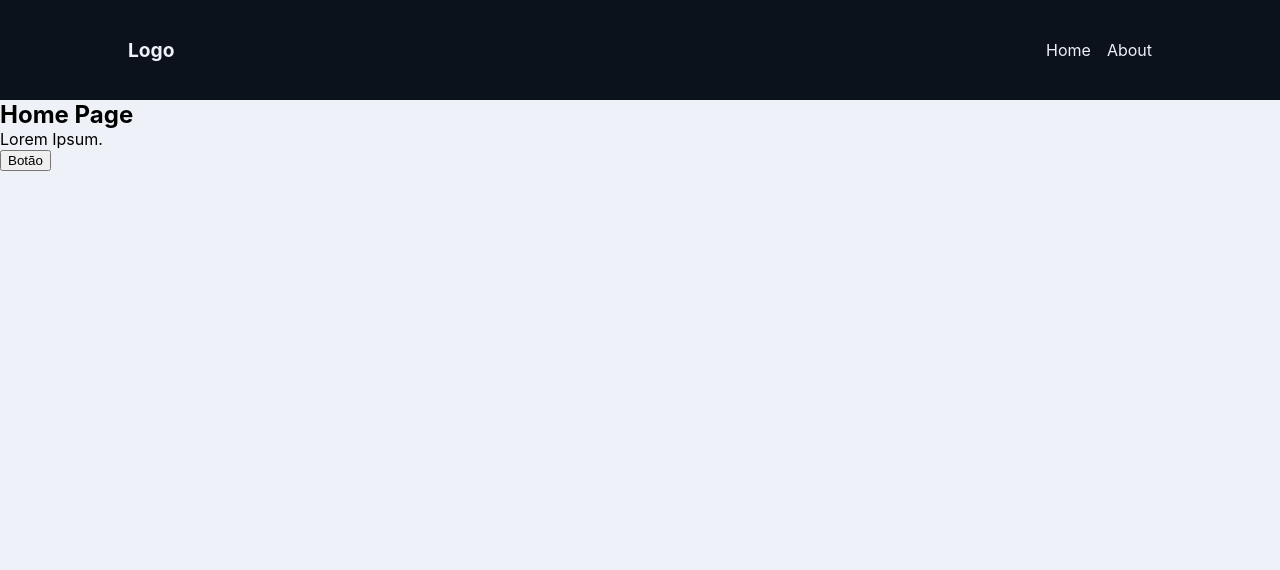
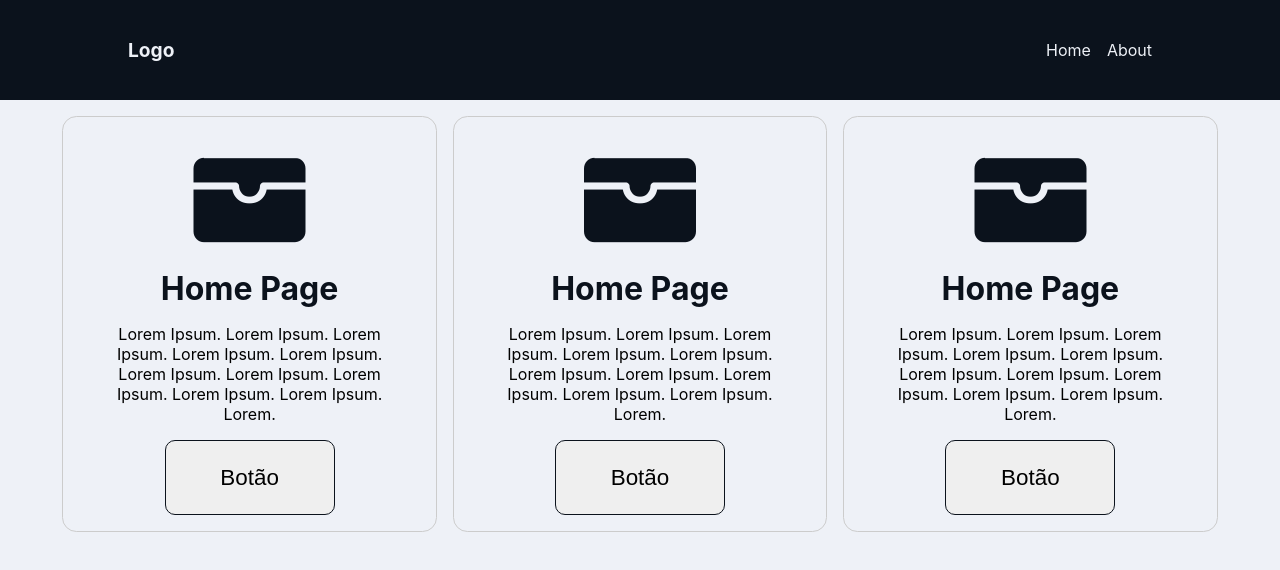
Before and after one commit to lucasfvalle/project_system, a React (Create React App) app: page / in a window 1280 px wide. Shown: the top 570 px of the page. Built offline with nearby package versions, Linux system fonts and the light colour scheme.

Commit message:
Desenvolvimento da Homepage

```diff
--- a/public/index.html
+++ b/public/index.html
@@ -11,6 +11,7 @@
     />
     <link rel="apple-touch-icon" href="%PUBLIC_URL%/logo192.png" />
     <link rel="manifest" href="%PUBLIC_URL%/manifest.json" />
+    <link rel="stylesheet" href="https://cdn.jsdelivr.net/npm/bootstrap-icons@1.8.3/font/bootstrap-icons.css">
     <title>Project System</title>
   </head>
   <body>
--- a/src/components/Header/Header.css
+++ b/src/components/Header/Header.css
@@ -22,8 +22,8 @@ header .header-container{
     header .header-container{
         margin: 0 1em;
     }
+}
 
-}
 header .header-container .logo{
     font-size: 1.2em;
     font-weight: bold;
--- /dev/null
+++ b/src/pages/Home.css
@@ -0,0 +1,39 @@
+.home{
+    width: 100vw;
+    padding: 1em;
+    display: flex;
+    column-gap: 1em;
+    justify-content: center;
+}
+.home .card{
+    width: 30%;
+    display: flex;
+    flex-direction: column;
+    border: 1px solid #ccc;
+    border-radius: 0.9em;
+    align-items: center;
+    padding: 1em;
+}
+.home .card:hover{
+    box-shadow: rgba(100, 100, 111, 0.2) 0px 7px 29px 0px;
+}
+.home .card i{
+    font-size: 7em;
+    color: var(--blue);
+}
+.home .card h2{
+    font-size: 2em;
+    color: var(--blue);
+}
+.home .card p{
+    width: 100%;
+    padding: 1em 1em;
+    text-align: center;
+}
+.home .card button{
+    width: 50%;
+    height: 75px;
+    border: 1px solid var(--blue);
+    border-radius: 10px;
+    font-size: 1.4em;
+}
--- a/src/pages/Home.js
+++ b/src/pages/Home.js
@@ -1,4 +1,5 @@
 import React from 'react';
+import './Home.css'
 
 function Home(){
     function exibe(){
@@ -7,9 +8,29 @@ function Home(){
     return(
         <div className="home">
             <div className="card">
+                <i className="bi bi-wallet-fill"></i>
                 <h2>Home Page</h2>
                 <p>
-                    Lorem Ipsum.
+                    Lorem Ipsum. Lorem Ipsum. Lorem Ipsum. Lorem Ipsum. Lorem Ipsum. Lorem Ipsum.
+                    Lorem Ipsum. Lorem Ipsum. Lorem Ipsum. Lorem Ipsum. Lorem.
+                </p>
+                <button onClick={exibe}>Botão</button>
+            </div>
+            <div className="card">
+                <i className="bi bi-wallet-fill"></i>
+                <h2>Home Page</h2>
+                <p>
+                Lorem Ipsum. Lorem Ipsum. Lorem Ipsum. Lorem Ipsum. Lorem Ipsum. Lorem Ipsum.
+                    Lorem Ipsum. Lorem Ipsum. Lorem Ipsum. Lorem Ipsum. Lorem.
+                </p>
+                <button onClick={exibe}>Botão</button>
+            </div>
+            <div className="card">
+                <i className="bi bi-wallet-fill"></i>
+                <h2>Home Page</h2>
+                <p>
+                    Lorem Ipsum. Lorem Ipsum. Lorem Ipsum. Lorem Ipsum. Lorem Ipsum. Lorem Ipsum.
+                    Lorem Ipsum. Lorem Ipsum. Lorem Ipsum. Lorem Ipsum. Lorem.
                 </p>
                 <button onClick={exibe}>Botão</button>
             </div>
```
